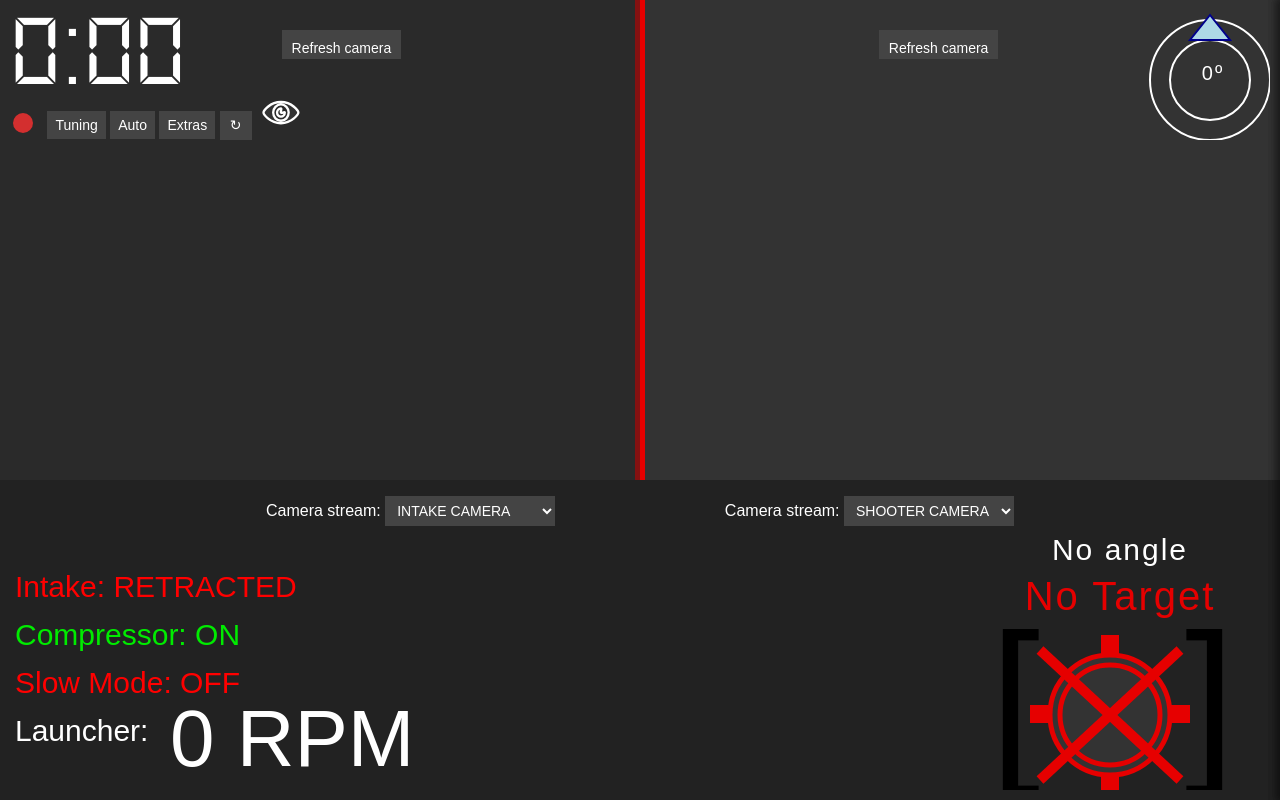
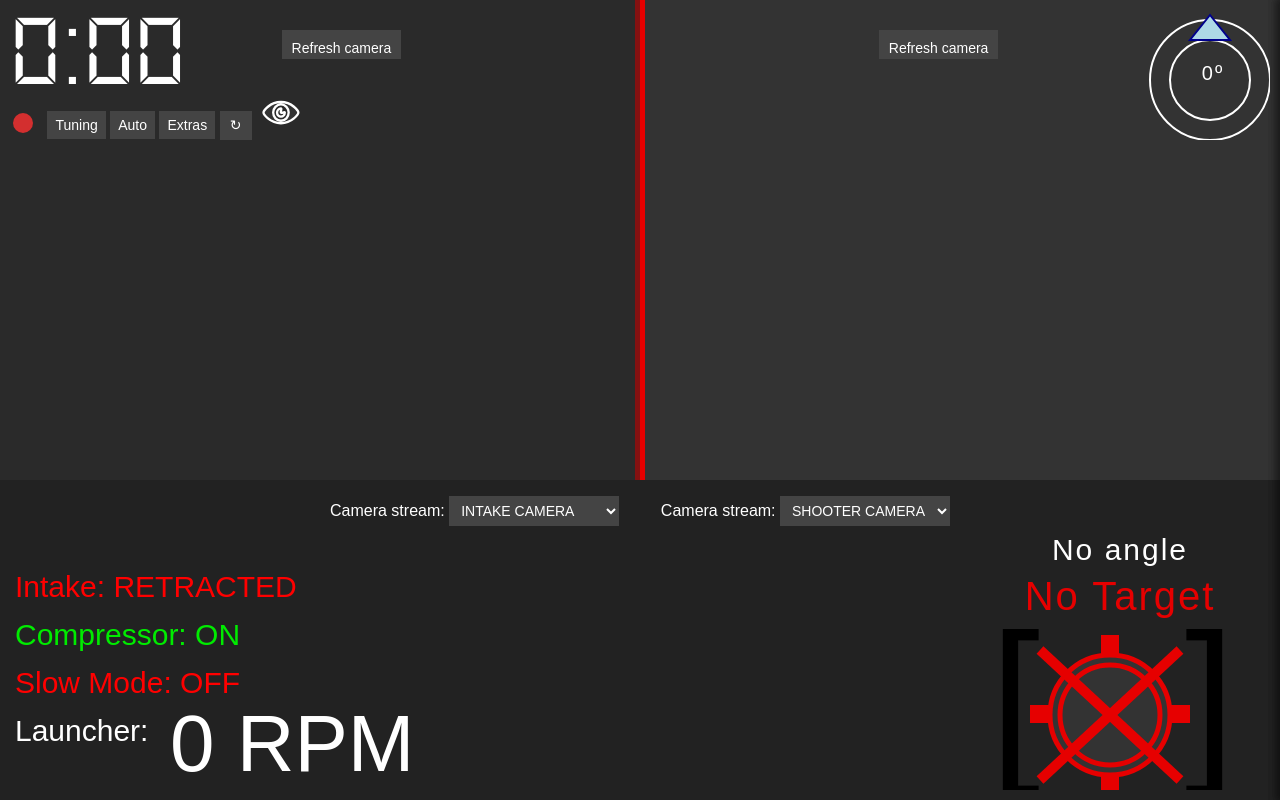
Before and after one commit to frc1418/2022-dashboard, an Electron app: page src/index.html in a window 1280 px wide. Drawn offline with Linux system fonts and the light colour scheme; no server answers.

Commit message:
re-arrange for windows + update node & electron versions

```diff
--- a/package.json
+++ b/package.json
@@ -20,13 +20,14 @@
   },
   "homepage": "https://github.com/frc1418/2022-dashboard#readme",
   "devDependencies": {
-    "electron": "^17.0.0",
+    "electron": "^17.0.1",
     "electron-packager": "^15.4.0",
     "electron-winstaller": "^4.0.0",
     "rcedit": "^2.1.0"
   },
   "dependencies": {
     "electron-squirrel-startup": "^1.0.0",
+    "node": "^17.4.0",
     "requirejs": "^2.3.6",
     "split.js": "^1.5.11",
     "wpilib-nt-client": "^1.7.1"
--- a/src/css/ui.css
+++ b/src/css/ui.css
@@ -30,13 +30,13 @@ body > * {
 .camera-options1 {
     position: absolute;
     top: 38vw;
-    left: 20%;
+    left: 25%;
 }
 
 .camera-options2 {
     position: absolute;
     top: 38vw;
-    right: 20%
+    right: 25%
 }
 
 /* Timer */
@@ -55,7 +55,7 @@ body > * {
 #launcher-rpm {
     font-size: 10vh;
     position: absolute;
-    bottom: 5px;
+    bottom: 0px;
     left: 160px;
 }
 
--- a/src/settings/window.json
+++ b/src/settings/window.json
@@ -1 +1 @@
-{"width":1440,"height":800}
+{"width":1920,"height":850}
```
